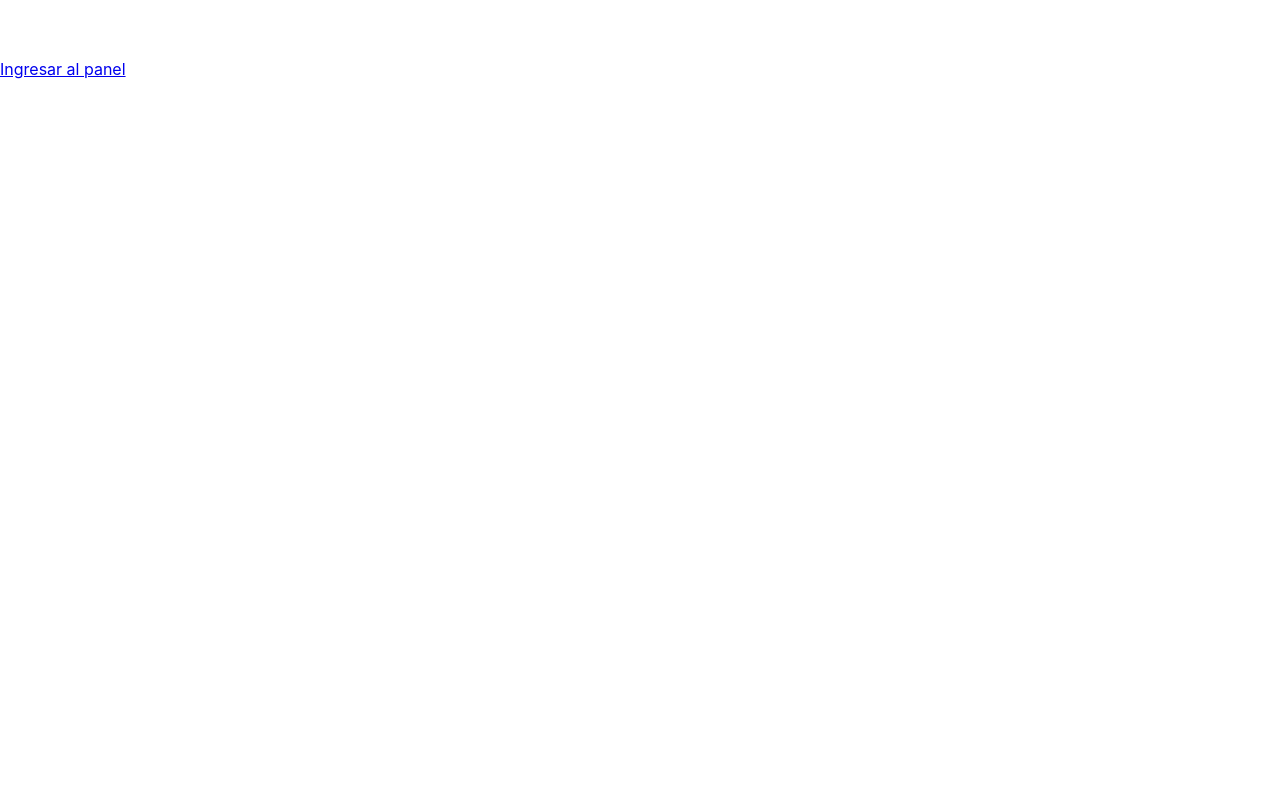
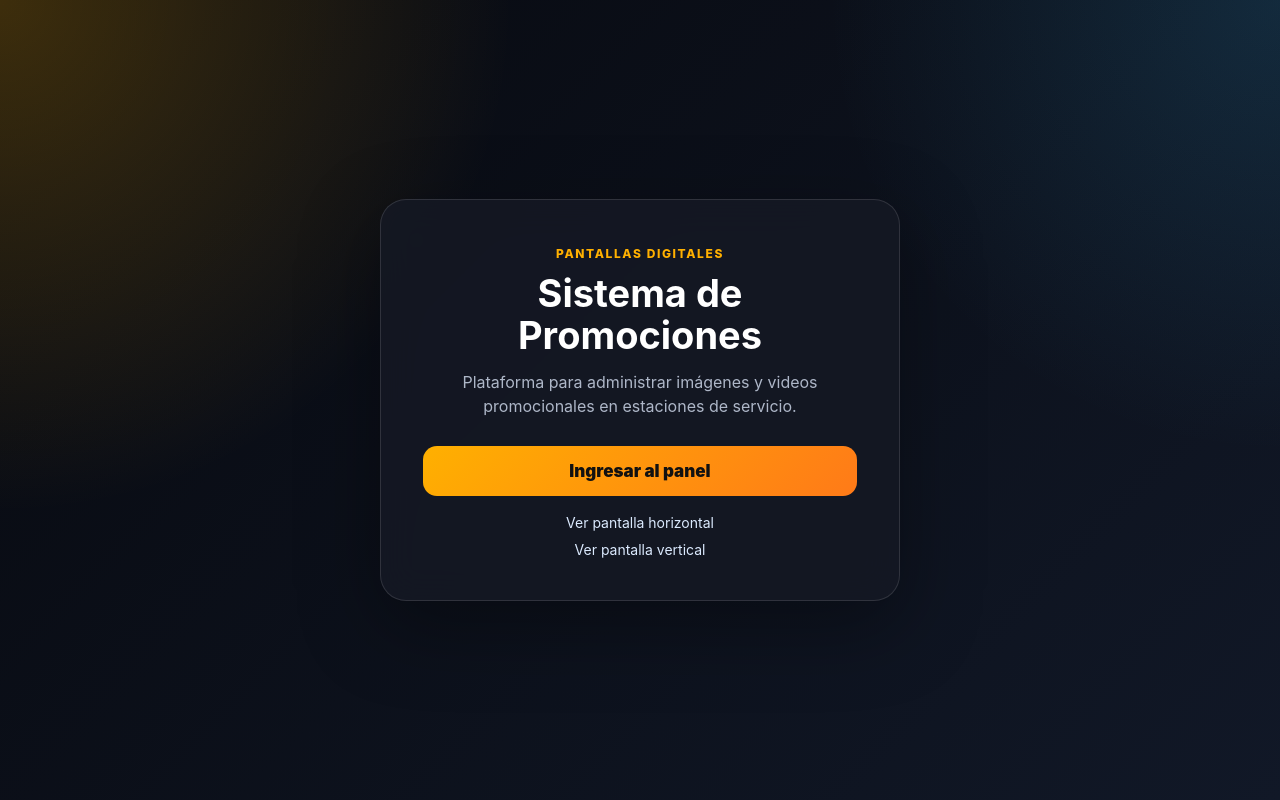
Before and after one commit to MarcosMilito/Shell_Promociones_v2, a plain HTML site: page index.html in a window 1280 px wide. Drawn offline with Linux system fonts and the light colour scheme.

Commit message:
v2.12.06

```diff
--- a/index.html
+++ b/index.html
@@ -2,16 +2,35 @@
 <html lang="es">
 <head>
   <meta charset="UTF-8">
+  <meta name="viewport" content="width=device-width, initial-scale=1.0">
   <title>Sistema de Promociones</title>
   <link rel="stylesheet" href="styles.css">
 </head>
+
 <body class="home-body">
 
   <main class="home">
+    <div class="login-badge">PANTALLAS DIGITALES</div>
+
     <h1>Sistema de Promociones</h1>
-    <p>Administrá imágenes y videos para pantallas de estaciones de servicio.</p>
 
-    <a href="admin.html" class="btn">Ingresar al panel</a>
+    <p>
+      Plataforma para administrar imágenes y videos promocionales en estaciones de servicio.
+    </p>
+
+    <a href="admin.html" class="btn">
+      Ingresar al panel
+    </a>
+
+    <div class="home-links">
+      <a href="pantalla.html?estacion=shell-lomas&orientacion=horizontal">
+        Ver pantalla horizontal
+      </a>
+
+      <a href="pantalla.html?estacion=shell-lomas&orientacion=vertical">
+        Ver pantalla vertical
+      </a>
+    </div>
   </main>
 
 </body>
--- a/styles.css
+++ b/styles.css
@@ -561,3 +561,66 @@ input[type="file"] {
     flex: 1;
   }
 }
+
+.home-body {
+  min-height: 100vh;
+  background:
+    radial-gradient(circle at top left, rgba(255, 176, 0, 0.22), transparent 34%),
+    radial-gradient(circle at top right, rgba(56, 189, 248, 0.14), transparent 30%),
+    linear-gradient(135deg, #07090f 0%, #111827 100%);
+  display: flex;
+  justify-content: center;
+  align-items: center;
+  color: white;
+}
+
+.home {
+  width: min(520px, calc(100% - 32px));
+  padding: 42px;
+  background: rgba(21, 25, 36, 0.88);
+  backdrop-filter: blur(18px);
+  border: 1px solid rgba(255, 255, 255, 0.12);
+  border-radius: 26px;
+  box-shadow: 0 24px 80px rgba(0, 0, 0, 0.35);
+  text-align: center;
+}
+
+.home h1 {
+  font-size: 38px;
+  line-height: 1.1;
+  margin-bottom: 14px;
+}
+
+.home p {
+  color: #aeb7c8;
+  line-height: 1.5;
+  margin-bottom: 28px;
+}
+
+.home .btn {
+  display: block;
+  width: 100%;
+  padding: 15px 18px;
+  background: linear-gradient(135deg, #ffb000, #ff7a18);
+  color: #111;
+  border-radius: 14px;
+  font-size: 17px;
+  font-weight: 900;
+  text-decoration: none;
+  margin-bottom: 18px;
+}
+
+.home-links {
+  display: grid;
+  gap: 10px;
+}
+
+.home-links a {
+  color: #dbeafe;
+  text-decoration: none;
+  font-size: 14px;
+}
+
+.home-links a:hover {
+  color: #ffb000;
+}
```
